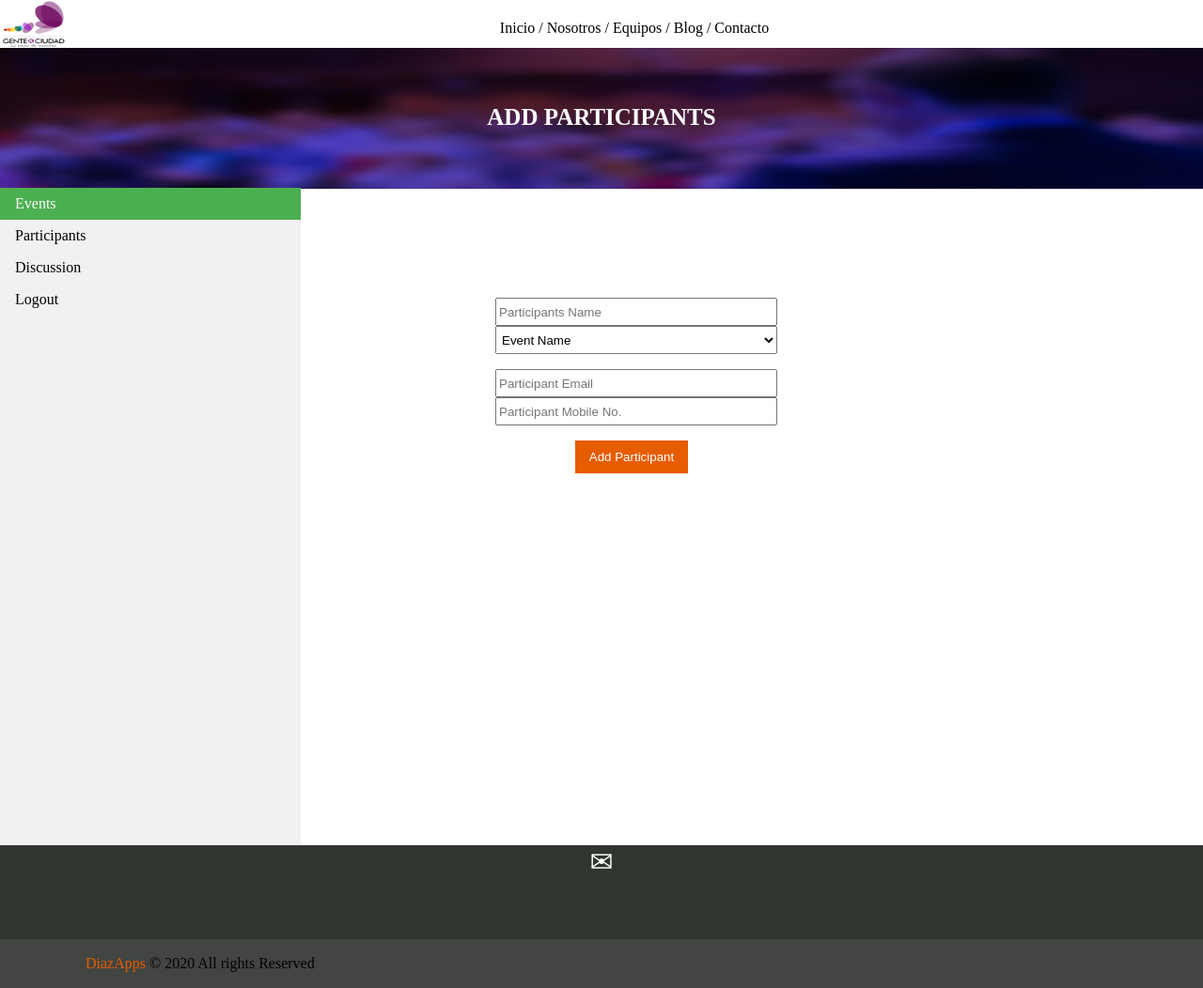
After one commit to kiranrgupta26/Event-Management-System, a PHP site: page /html/Participants.html in a window 1280 px wide. The commit adds this page. Shown: the whole page at 94% size. Run offline with PHP 8.4, Linux system fonts and the light colour scheme.

Commit message:
events and participants page done

```diff
--- a/css/cuidad.css
+++ b/css/cuidad.css
@@ -95,6 +95,15 @@ main{
 
 #wrapper{
 	position: relative; /*Relavtive makes the footer appear on the end of the page*/
+	bottom: 0;
+	left:0;
+	width: 100%;
+	padding: 0;
+	margin: 0;
+}
+
+#wrapper1{
+	position: absolute; /*Relavtive makes the footer appear on the end of the page*/
 	bottom: 0;
 	left:0;
 	width: 100%;
@@ -542,3 +551,89 @@ margin: 10px;
 	width: 40%;
 	padding: 6px;
 }
+
+
+.sidemenu ul{
+  list-style-type: none;
+  margin: 0;
+  padding: 0;
+  width: 25%;
+  background-color: #f1f1f1;
+  position: absolute;
+  height:700px;
+  /*overflow: auto;*/
+}
+
+.sidemenu li a {
+  display: block;
+  color: #000;
+  padding: 8px 16px;
+  text-decoration: none;
+}
+
+.sidemenu li a.active {
+  background-color: #4CAF50;
+  color: white;
+}
+
+.sidemenu li a:hover:not(.active) {
+  background-color: #555;
+  color: white;
+}
+
+.eventstable{
+	margin-left:25%;
+	margin-right: 20%;
+	text-align: left;
+	height: 700px;
+}
+
+.eventstable table{
+	text-align: center;
+	border: 1px solid black;
+	padding: 10px;
+}
+
+#displayevent th{
+	padding: 20px 100px 0 ;
+}
+
+#displayevent td{
+	padding: 10px;
+}
+
+.edit{
+	background-color: #65f0e6;
+	color: black;
+	width: 25%;
+}
+
+.delete{
+	color: white;
+	width: 25%;
+	background-color: #f55673;
+}
+
+.addevent{
+	padding-top: 100px;
+	border: 1px solid white;
+	margin-left:25%;
+	margin-right: 20%;
+	text-align: center;
+	height: 700px;
+}
+.addevent ul{
+	list-style-type: none;
+
+}
+
+.addevent li{
+	display: inline-block;
+	padding-right: 30px;
+}
+
+.addeventin{
+	width: 300px;
+	height: 30px;
+	padding: 2px;
+}
--- /dev/null
+++ b/html/Participants.html
@@ -0,0 +1,78 @@
+
+<!DOCTYPE html>
+
+<!DOCTYPE html>
+<html>
+<head>
+	<title>Add Participants</title>
+	<link rel="stylesheet" type="text/css" href="../css/cuidad.css">
+</head>
+<body>
+	<header class="topmenu">
+		<img src="../img/Logotipo.png">
+		<nav>
+			<a href="Inicio.html">Inicio </a> /
+			<a href="Nosotros.html">Nosotros </a> /
+			<a href="Equipos.html">Equipos </a> /
+			<a href="#">Blog </a> /
+			<a href="Contact Us.html">Contacto </a>
+		</nav>
+
+	</header>
+
+	<div class="container">
+  		<img src="../img/homepage-one-banner.jpg" alt="Snow" style="width:100%; height: 100%;">
+  		<div class="centered">
+  			<h1>ADD PARTICIPANTS</h1>
+  		</div>
+	</div>
+
+	<nav class="sidemenu">
+		<ul>
+		  <li><a class="active" href="Events.html">Events</a></li>
+		  <li><a href="Participants.html">Participants</a></li>
+		  <li><a href="#">Discussion</a></li>
+		  <li><a href="#">Logout</a></li>
+		</ul>
+	</nav>
+
+	<div class="addevent">
+		<ul>
+			<li><input type="text" name="participantname" placeholder="Participants Name" class="addeventin"></li>
+			<li><select name="Event Name" placeholder="Event Name" class="addeventin">
+					<option disabled selected>Event Name</option>
+					<option>Event1</option>
+					<option>Event2</option>
+					<option>Event3</option>
+				</select></li>
+		</ul>
+
+		<ul>
+			<li><input type="text" name="participantemail" placeholder="Participant Email" class="addeventin" onfocus="(this.type='email')"></li>
+			<li><input type="tel" name="participantmobile" placeholder="Participant Mobile No." class="addeventin"></li>
+		</ul>
+
+  <button type="button" class="enviar">Add Participant</button>
+</div>
+
+
+
+	<footer id="wrapper">
+		<div class="footer-2">
+			<span id="email-logo">&#9993;</span>
+			<span></span>
+			<span></span>
+		</div>
+		<div class="footer-3">
+			<ul id="footer-apps">
+				<li>
+					DiazApps
+				</li>
+				<li>
+					&copy; 2020 All rights Reserved
+				</li>
+			</ul>
+		</div>
+	</footer>
+</body>
+</html>
```
Also changed, not shown: html/Add Event.html (added, +78 -0 lines), html/Events.html (+36 -4 lines).
